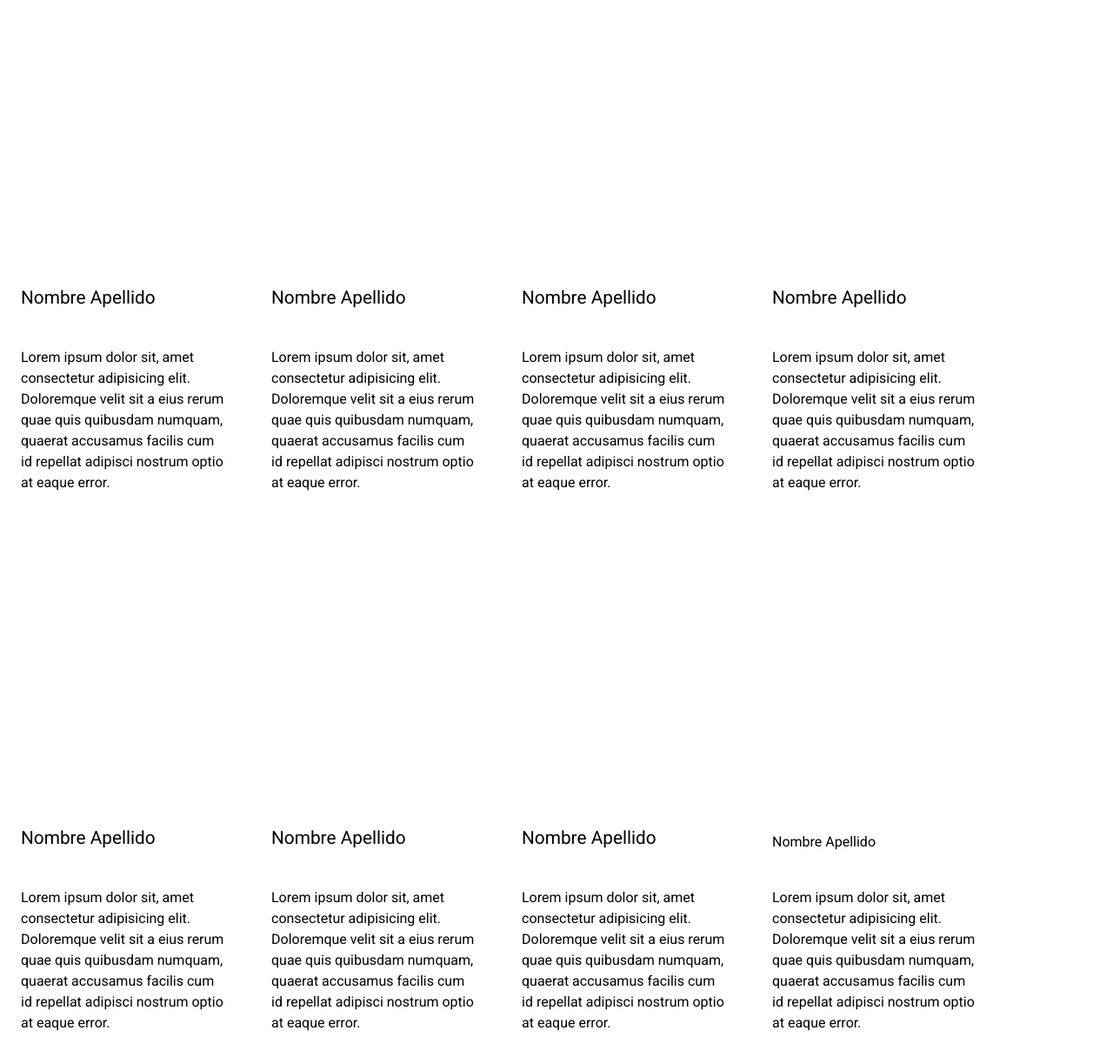
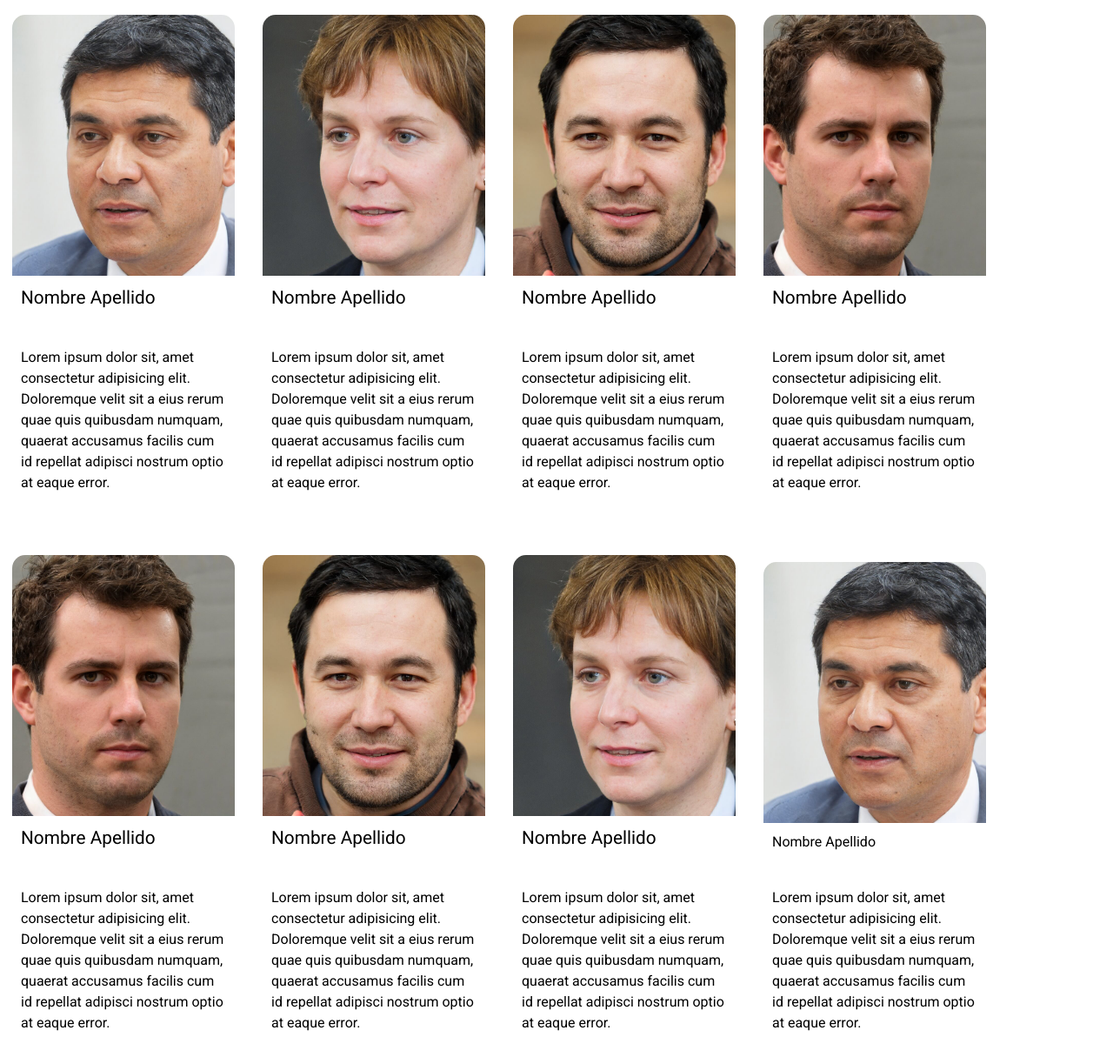
Before and after one commit to sgarciafeege/Evento-GarciaFeege, a plain HTML site: page pages/oradores.html in a window 1280 px wide. Shown: the part 85-1300 px from the top of the page at 87% size. Drawn offline with nearby package versions, Linux system fonts and the light colour scheme.

Commit message:
imagenes cambio en formato y reducción de peso

```diff
--- a/pages/oradores.html
+++ b/pages/oradores.html
@@ -34,7 +34,7 @@
                 <div class="card-group">
                     <div class="pages-rounded-card-wrapper" data-aos="flip-left">
                         <div class="pages-rounded-card card">
-                            <div class="pages-rounded-card-img" style="background-image: url('/assets/img/orador01');">&nbsp;</div>
+                            <div class="pages-rounded-card-img" style="background-image: url('/assets/img/orador01.jpg');">&nbsp;</div>
                             <div class="card-body">
                                 <div class="card-title h5">Nombre Apellido</div>
                                 <p class="card-p">Lorem ipsum dolor sit, amet consectetur adipisicing elit. Doloremque velit sit a eius rerum quae quis quibusdam numquam, quaerat accusamus facilis cum id repellat adipisci nostrum optio at eaque error.</p>
@@ -43,7 +43,7 @@
                     </div>
                     <div class="pages-rounded-card-wrapper" data-aos="flip-left">
                         <div class="pages-rounded-card card">
-                            <div class="pages-rounded-card-img" style="background-image: url('/assets/img/orador02');">&nbsp;</div>
+                            <div class="pages-rounded-card-img" style="background-image: url('/assets/img/orador02.jpg');">&nbsp;</div>
                             <div class="card-body">
                                 <div class="card-title h5">Nombre Apellido</div>
                                 <p class="card-p">Lorem ipsum dolor sit, amet consectetur adipisicing elit. Doloremque velit sit a eius rerum quae quis quibusdam numquam, quaerat accusamus facilis cum id repellat adipisci nostrum optio at eaque error.</p>
@@ -52,7 +52,7 @@
                     </div>
                     <div class="pages-rounded-card-wrapper" data-aos="flip-left">
                         <div class="pages-rounded-card card">
-                            <div class="pages-rounded-card-img" style="background-image: url('/assets/img/orador03');">&nbsp;</div>
+                            <div class="pages-rounded-card-img" style="background-image: url('/assets/img/orador03.jpg');">&nbsp;</div>
                             <div class="card-body">
                                 <div class="card-title h5">Nombre Apellido</div>
                                 <p class="card-p">Lorem ipsum dolor sit, amet consectetur adipisicing elit. Doloremque velit sit a eius rerum quae quis quibusdam numquam, quaerat accusamus facilis cum id repellat adipisci nostrum optio at eaque error.</p>
@@ -61,7 +61,7 @@
                     </div>
                     <div class="pages-rounded-card-wrapper" data-aos="flip-left">
                         <div class="pages-rounded-card card">
-                            <div class="pages-rounded-card-img" style="background-image: url('/assets/img/orador04');">&nbsp;</div>
+                            <div class="pages-rounded-card-img" style="background-image: url('/assets/img/orador04.jpg');">&nbsp;</div>
                             <div class="card-body">
                                 <div class="card-title h5">Nombre Apellido</div>
                                 <p class="card-p">Lorem ipsum dolor sit, amet consectetur adipisicing elit. Doloremque velit sit a eius rerum quae quis quibusdam numquam, quaerat accusamus facilis cum id repellat adipisci nostrum optio at eaque error.</p>
@@ -72,7 +72,7 @@
                 <div class="card-group">
                     <div class="pages-rounded-card-wrapper" data-aos="flip-left">
                         <div class="pages-rounded-card card">
-                            <div class="pages-rounded-card-img" style="background-image: url('/assets/img/orador04');">&nbsp;</div>
+                            <div class="pages-rounded-card-img" style="background-image: url('/assets/img/orador04.jpg');">&nbsp;</div>
                             <div class="card-body">
                                 <div class="card-title h5">Nombre Apellido</div>
                                 <p class="card-p">Lorem ipsum dolor sit, amet consectetur adipisicing elit. Doloremque velit sit a eius rerum quae quis quibusdam numquam, quaerat accusamus facilis cum id repellat adipisci nostrum optio at eaque error.</p>
@@ -81,7 +81,7 @@
                     </div>
                     <div class="pages-rounded-card-wrapper" data-aos="flip-left">
                         <div class="pages-rounded-card card">
-                            <div class="pages-rounded-card-img" style="background-image: url('/assets/img/orador03');">&nbsp;</div>
+                            <div class="pages-rounded-card-img" style="background-image: url('/assets/img/orador03.jpg');">&nbsp;</div>
                             <div class="card-body">
                                 <div class="card-title h5">Nombre Apellido</div>
                                 <p class="card-p">Lorem ipsum dolor sit, amet consectetur adipisicing elit. Doloremque velit sit a eius rerum quae quis quibusdam numquam, quaerat accusamus facilis cum id repellat adipisci nostrum optio at eaque error.</p>
@@ -90,7 +90,7 @@
                     </div>
                     <div class="pages-rounded-card-wrapper" data-aos="flip-left">
                         <div class="pages-rounded-card card">
-                            <div class="pages-rounded-card-img" style="background-image: url('/assets/img/orador02');">&nbsp;</div>
+                            <div class="pages-rounded-card-img" style="background-image: url('/assets/img/orador02.jpg');">&nbsp;</div>
                             <div class="card-body">
                                 <div class="card-title h5">Nombre Apellido</div>
                                 <p class="card-p">Lorem ipsum dolor sit, amet consectetur adipisicing elit. Doloremque velit sit a eius rerum quae quis quibusdam numquam, quaerat accusamus facilis cum id repellat adipisci nostrum optio at eaque error.</p>
@@ -98,7 +98,7 @@
                         </div>
                     </div>
                     <div class="pages-rounded-card-wrapper" data-aos="flip-left">
-                            <div class="pages-rounded-card-img" style="background-image: url('/assets/img/orador01');">&nbsp;</div>
+                            <div class="pages-rounded-card-img" style="background-image: url('/assets/img/orador01.jpg');">&nbsp;</div>
                             <div class="card-body">
                                 <div class="card-title h5">Nombre Apellido</div>
                                 <p class="card-p">Lorem ipsum dolor sit, amet consectetur adipisicing elit. Doloremque velit sit a eius rerum quae quis quibusdam numquam, quaerat accusamus facilis cum id repellat adipisci nostrum optio at eaque error.</p>
```
Also changed, not shown: assets/img/Hotel.jpeg, assets/img/HotelHilton.jpeg, assets/img/Logo.jpg, assets/img/Logo.png, assets/img/background02.jpg, assets/img/favicon.jpg, assets/img/logo01.jpg, assets/img/logonavbar.png, assets/img/orador01.jpg (added), assets/img/orador02.jpg (added), assets/img/orador03.jpg (added), assets/img/orador04.jpg (added), 5 other files.
